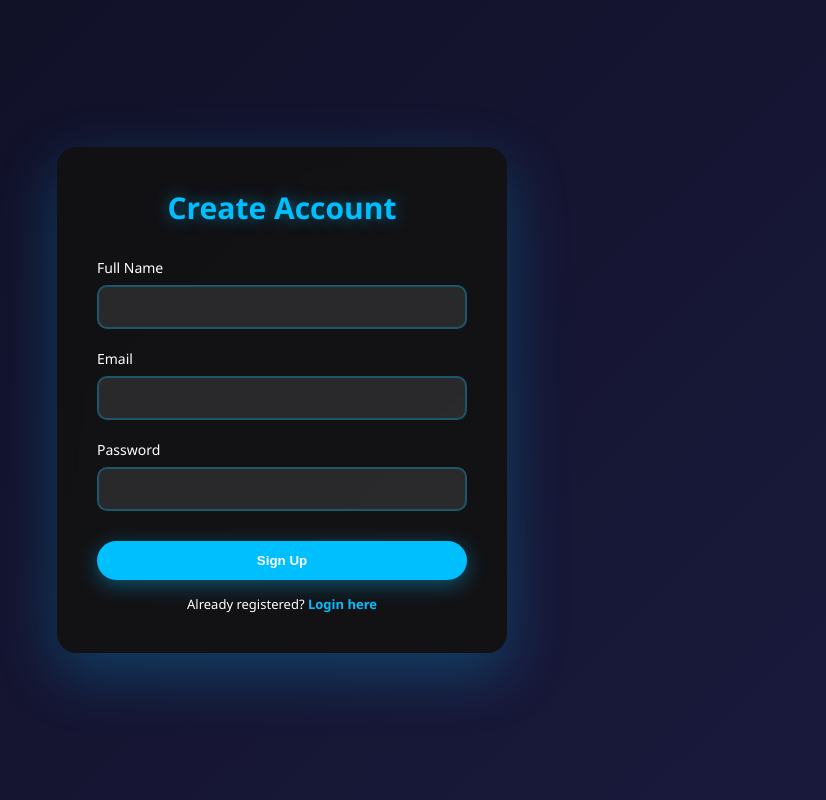
After one commit to Aryansh-kr/Health_Monitoring_GUI_BTP, a Flask app: page /signup in a window 1280 px wide. The commit adds this page. Shown: the whole page, without its empty margins (358-1184 px from the left). Run offline with Flask 3, Linux system fonts and the light colour scheme.

Commit message:
initial commit

```diff
--- a/app.py
+++ b/app.py
@@ -13,8 +13,12 @@ from scipy.signal import butter, filtfilt, find_peaks, welch
 from sklearn.impute import SimpleImputer
 from sklearn.preprocessing import MinMaxScaler
 from scipy import stats
-
+from flask import Flask, render_template, request, redirect, session, url_for, jsonify
+from werkzeug.security import generate_password_hash, check_password_hash
+import sqlite3
+import os
 app = Flask(__name__)
+app.secret_key = "aryansh"
 
 # -------------------------
 # Connection configuration
@@ -26,6 +30,28 @@ connection_config = {
     'ble_address': None,
     'wifi_ip': None
 }
+
+# ---------------------------
+# DATABASE INITIALIZATION
+# ---------------------------
+def init_db():
+    if not os.path.exists("users.db"):
+        conn = sqlite3.connect("users.db")
+        cur = conn.cursor()
+        cur.execute(
+            """
+            CREATE TABLE users (
+                id INTEGER PRIMARY KEY AUTOINCREMENT,
+                name TEXT,
+                email TEXT UNIQUE,
+                password TEXT
+            )
+            """
+        )
+        conn.commit()
+        conn.close()
+
+init_db()
 
 # -------------------------
 # Buffers and settings
@@ -44,17 +70,107 @@ STREAM_PPG_BUFFERS = {
 }
 
 # -------------------------
-# Routes - UI pages
-# -------------------------
-@app.route('/')
+# # Routes - UI pages
+# # -------------------------
+# @app.route('/')
+# def intro():
+#     # Single landing page; ensure 'intro.html' exists in templates
+#     return render_template('intro.html')
+
+
+# ---------------------------
+# HOME ROUTE → LOGIN PAGE
+# ---------------------------
+@app.route("/")
+def home():
+    return render_template("login.html")
+
+
+# ---------------------------
+# SIGNUP PAGE
+# ---------------------------
+@app.route("/signup")
+def signup():
+    return render_template("signup.html")
+
+
+# ---------------------------
+# HANDLE SIGNUP FORM
+# ---------------------------
+@app.route("/signup", methods=["POST"])
+def signup_post():
+    name = request.form["name"]
+    email = request.form["email"]
+    password = request.form["password"]
+
+    hash_pass = generate_password_hash(password)
+
+    try:
+        conn = sqlite3.connect("users.db")
+        cur = conn.cursor()
+        cur.execute(
+            "INSERT INTO users (name, email, password) VALUES (?, ?, ?)",
+            (name, email, hash_pass),
+        )
+        conn.commit()
+        conn.close()
+    except:
+        return "❌ Email already exists! Use another email."
+
+    return redirect("/login")
+
+
+# ---------------------------
+# LOGIN PAGE
+# ---------------------------
+@app.route("/login")
+def login():
+    return render_template("login.html")
+
+
+# ---------------------------
+# HANDLE LOGIN FORM
+# ---------------------------
+@app.route("/login", methods=["POST"])
+def login_post():
+    email = request.form["email"]
+    password = request.form["password"]
+
+    conn = sqlite3.connect("users.db")
+    cur = conn.cursor()
+    cur.execute("SELECT * FROM users WHERE email = ?", (email,))
+    user = cur.fetchone()
+    conn.close()
+
+    if user and check_password_hash(user[3], password):
+        session["user"] = user[1]  # store username in session
+        return redirect("/intro")
+    else:
+        return "❌ Incorrect email or password!"
+
+# ---------------------------
+# INTRO PAGE (AFTER LOGIN)
+# ---------------------------
+@app.route("/intro")
 def intro():
-    # Single landing page; ensure 'intro.html' exists in templates
-    return render_template('intro.html')
+    if "user" not in session:
+        return redirect("/login")
+    return render_template("intro.html")   # your intro screen
+
+# ---------------------------
+# LOGOUT USER
+# ---------------------------
+@app.route("/logout")
+def logout():
+    session.clear()
+    return redirect("/login")
 
 
 @app.route('/menu')
 def menu():
-    return render_template('menu.html')
+    if 'user' not in session:
+        return redirect('/login')
+    return render_template('menu.html', username=session['user'])
 
 
 @app.route("/ppg")
@@ -479,6 +595,7 @@ def toggle_pause():
     paused = not paused
     return jsonify({"paused": paused})
 
+
 @app.route("/settings", methods=["POST"])
 def update_settings():
     global thresholds
@@ -549,6 +666,22 @@ def butter_bandpass_filter(data, lowcut=0.5, highcut=8.0, fs=100, order=3):
     low, high = lowcut/nyq, highcut/nyq
     b, a = butter(order, [low, high], btype="band")
     return filtfilt(b, a, data)
+
+# @app.route("/history")
+# def history():
+#     # Example: Load last 20 samples from files or DB
+#     try:
+#         ppg_data = load_ppg_history()
+#         ecg_data = load_ecg_history()
+#         bp_data = load_bp_history()
+#     except:
+#         ppg_data, ecg_data, bp_data = [], [], []
+#
+#     return render_template("history.html",
+#                            ppg=ppg_data,
+#                            ecg=ecg_data,
+#                            bp=bp_data)
+
 
 # ---------- Feature Extraction ----------
 def extract_time_domain_features(sig):
--- a/requirements.txt
+++ b/requirements.txt
@@ -1,4 +1,3 @@
-
 gunicorn
 Flask
 pyserial
--- /dev/null
+++ b/templates/signup.html
@@ -0,0 +1,134 @@
+<!DOCTYPE html>
+<html lang="en">
+<head>
+    <meta charset="UTF-8">
+    <meta name="viewport" content="width=device-width, initial-scale=1.0">
+    <title>Signup - IIT BHU Health Monitoring</title>
+
+    <style>
+        * { margin: 0; padding: 0; box-sizing: border-box; }
+
+        body {
+            font-family: 'Segoe UI', Arial, sans-serif;
+            background: linear-gradient(135deg, #0f0f23 0%, #1a1a3e 100%);
+            color: white;
+            height: 100vh;
+            display: flex;
+            justify-content: center;
+            align-items: center;
+            padding: 20px;
+        }
+
+        .container {
+            background: rgba(18, 18, 18, 0.9);
+            padding: 40px;
+            width: 100%;
+            max-width: 450px;
+            border-radius: 20px;
+            box-shadow: 0 20px 60px rgba(0,191,255,0.25);
+            backdrop-filter: blur(10px);
+            animation: fadeIn 0.4s ease;
+        }
+
+        .title {
+            text-align: center;
+            font-size: 30px;
+            margin-bottom: 30px;
+            font-weight: bold;
+            color: #00BFFF;
+            text-shadow: 0 0 15px rgba(0,191,255,0.5);
+        }
+
+        .form-group { margin-bottom: 20px; }
+
+        .form-label {
+            font-size: 14px;
+            margin-bottom: 8px;
+            display: block;
+        }
+
+        .form-input {
+            width: 100%;
+            padding: 12px;
+            border-radius: 10px;
+            border: 2px solid rgba(0,191,255,0.3);
+            background: rgba(255,255,255,0.1);
+            color: white;
+            font-size: 14px;
+            transition: all 0.3s ease;
+        }
+
+        .form-input:focus {
+            border-color: #00BFFF;
+            outline: none;
+            box-shadow: 0 0 12px rgba(0,191,255,0.4);
+        }
+
+        .btn-primary {
+            width: 100%;
+            padding: 12px;
+            border-radius: 25px;
+            border: none;
+            background: #00BFFF;
+            color: white;
+            font-weight: bold;
+            cursor: pointer;
+            margin-top: 10px;
+            box-shadow: 0 5px 20px rgba(0,191,255,0.4);
+            transition: 0.3s;
+        }
+
+        .btn-primary:hover {
+            background: #1E90FF;
+            transform: translateY(-2px);
+        }
+
+        .switch-text {
+            text-align: center;
+            margin-top: 15px;
+            font-size: 13px;
+        }
+
+        .switch-text a {
+            color: #00BFFF;
+            text-decoration: none;
+            font-weight: bold;
+        }
+
+        @keyframes fadeIn {
+            from { opacity:0; transform: translateY(10px); }
+            to { opacity:1; transform: translateY(0); }
+        }
+    </style>
+</head>
+
+<body>
+    <div class="container">
+        <h1 class="title">Create Account</h1>
+
+        <form action="/signup" method="POST">
+            <div class="form-group">
+                <label class="form-label">Full Name</label>
+                <input class="form-input" type="text" name="name" required>
+            </div>
+
+            <div class="form-group">
+                <label class="form-label">Email</label>
+                <input class="form-input" type="email" name="email" required>
+            </div>
+
+            <div class="form-group">
+                <label class="form-label">Password</label>
+                <input class="form-input" type="password" name="password" required>
+            </div>
+
+            <button class="btn-primary">Sign Up</button>
+        </form>
+
+        <div class="switch-text">
+            Already registered?
+            <a href="/login">Login here</a>
+        </div>
+    </div>
+</body>
+</html>
```
Also changed, not shown: history.html (added, +74 -0 lines), templates/login.html (added, +129 -0 lines), templates/menu.html (+182 -0 lines), users.db (added).
